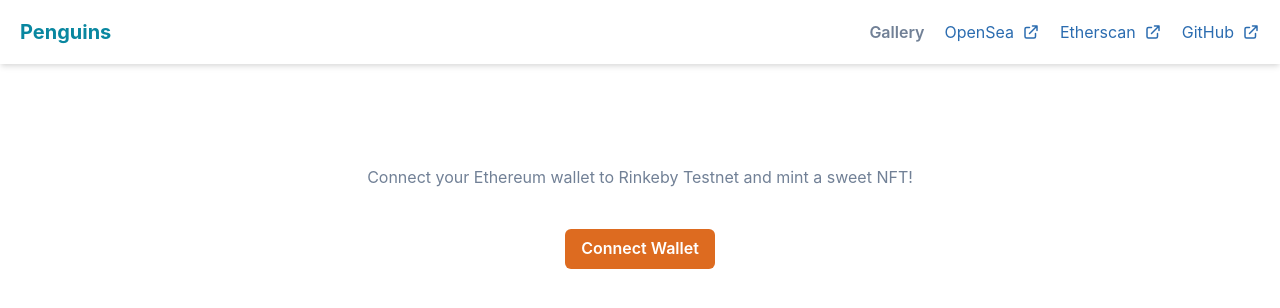
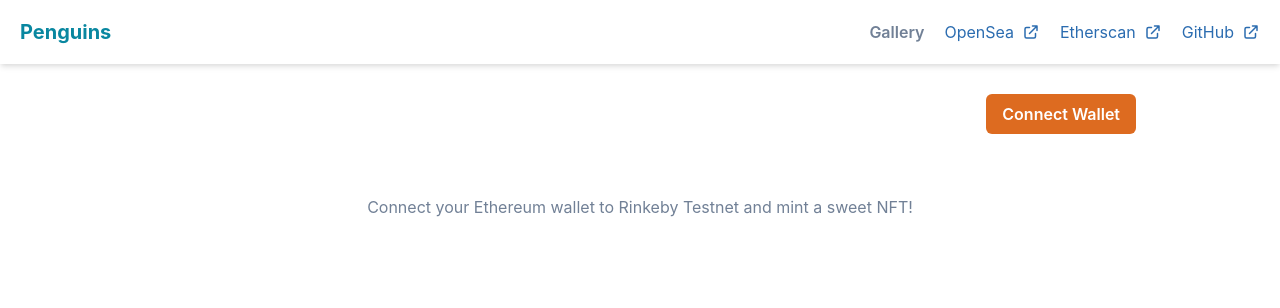
Before and after one commit to wyze/nft-penguins, a Next.js app: page / in a window 1280 px wide. Shown: the top 308 px of the page. Built offline with nearby package versions, Linux system fonts and the light colour scheme.

Commit message:
Make wallet information available on both pages (#3)

```diff
--- a/src/components/Layout.tsx
+++ b/src/components/Layout.tsx
@@ -6,6 +6,7 @@ import { useEffect } from 'react'
 import { useQueryClient } from 'react-query'
 
 import NextLink from 'next/link'
+import Wallet from './Wallet'
 
 type LayoutProps = {
   children: React.ReactNode
@@ -70,9 +71,11 @@ export default function Layout({ children }: LayoutProps) {
       <Container
         centerContent
         justifyContent="center"
-        mt="10ch"
+        mt="3ch"
         maxW="container.xl"
       >
+        <Wallet />
+        <Box mb="6ch" />
         {children}
       </Container>
     </Flex>
--- /dev/null
+++ b/src/components/Wallet.tsx
@@ -0,0 +1,60 @@
+import { Button, Container, Flex, Text, useBoolean } from '@chakra-ui/react'
+import { useMutation, useQueryClient } from 'react-query'
+
+export default function Wallet() {
+  const [hovered, setHover] = useBoolean()
+  const queryClient = useQueryClient()
+
+  const [[, [account] = []]] = queryClient.getQueriesData<string[] | undefined>(
+    'accounts'
+  )
+  const connect = useMutation(
+    () => window.ethereum.request({ method: 'eth_requestAccounts' }),
+    {
+      onSuccess: () => {
+        queryClient.invalidateQueries('accounts')
+      },
+    }
+  )
+
+  return (
+    <Container display="flex" justifyContent="flex-end" maxW="container.lg">
+      {account ? (
+        <Flex
+          align="center"
+          bg="teal.50"
+          borderRadius="md"
+          onMouseEnter={setHover.on}
+          onMouseLeave={setHover.off}
+          p="2"
+          gridGap="3"
+        >
+          <Text display="flex" fontSize="sm">
+            <Text
+              as="span"
+              display="inline-block"
+              w={hovered ? 304 : 65}
+              mr={hovered ? '-1px' : '-4px'}
+              overflow="hidden"
+              textOverflow="ellipsis"
+              transition="all 300ms linear"
+              transitionProperty="margin-right, width"
+              whiteSpace="nowrap"
+            >
+              {account.slice(0, -4)}
+            </Text>
+            {account.slice(-4)}
+          </Text>
+        </Flex>
+      ) : (
+        <Button
+          colorScheme="orange"
+          isLoading={connect.status === 'loading'}
+          onClick={() => connect.mutate()}
+        >
+          Connect Wallet
+        </Button>
+      )}
+    </Container>
+  )
+}
--- a/src/pages/index.tsx
+++ b/src/pages/index.tsx
@@ -14,14 +14,6 @@ export default function Home() {
 
   const queryClient = useQueryClient()
   const { account, status } = useAccount()
-  const request = useMutation(
-    () => window.ethereum.request({ method: 'eth_requestAccounts' }),
-    {
-      onSuccess: () => {
-        queryClient.invalidateQueries('accounts')
-      },
-    }
-  )
 
   const balanceOfWallet = useQuery(
     ['balance-of-wallet', account],
@@ -189,15 +181,7 @@ export default function Home() {
               </Flex>
             ) : null}
           </Flex>
-        ) : (
-          <Button
-            colorScheme="orange"
-            isLoading={request.status === 'loading'}
-            onClick={() => request.mutate()}
-          >
-            Connect Wallet
-          </Button>
-        )}
+        ) : null}
       </Center>
     </SimpleGrid>
   )
```
